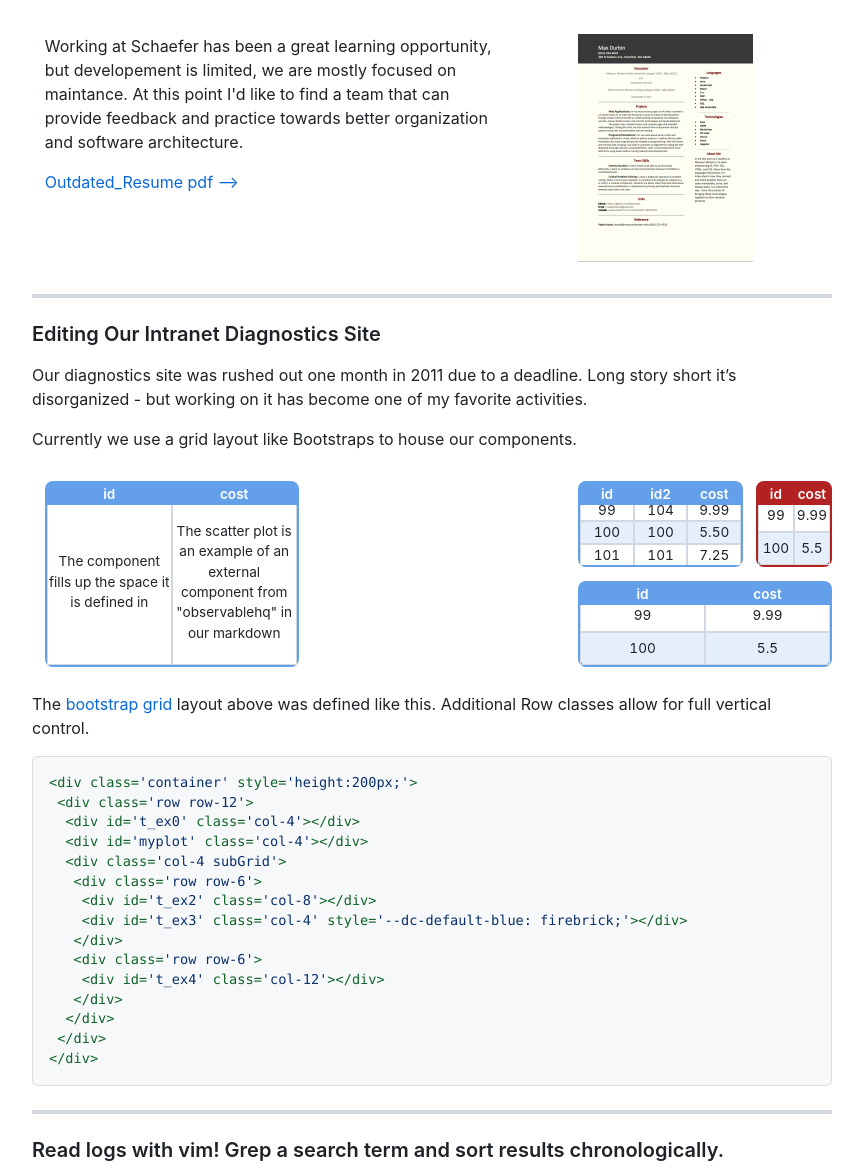
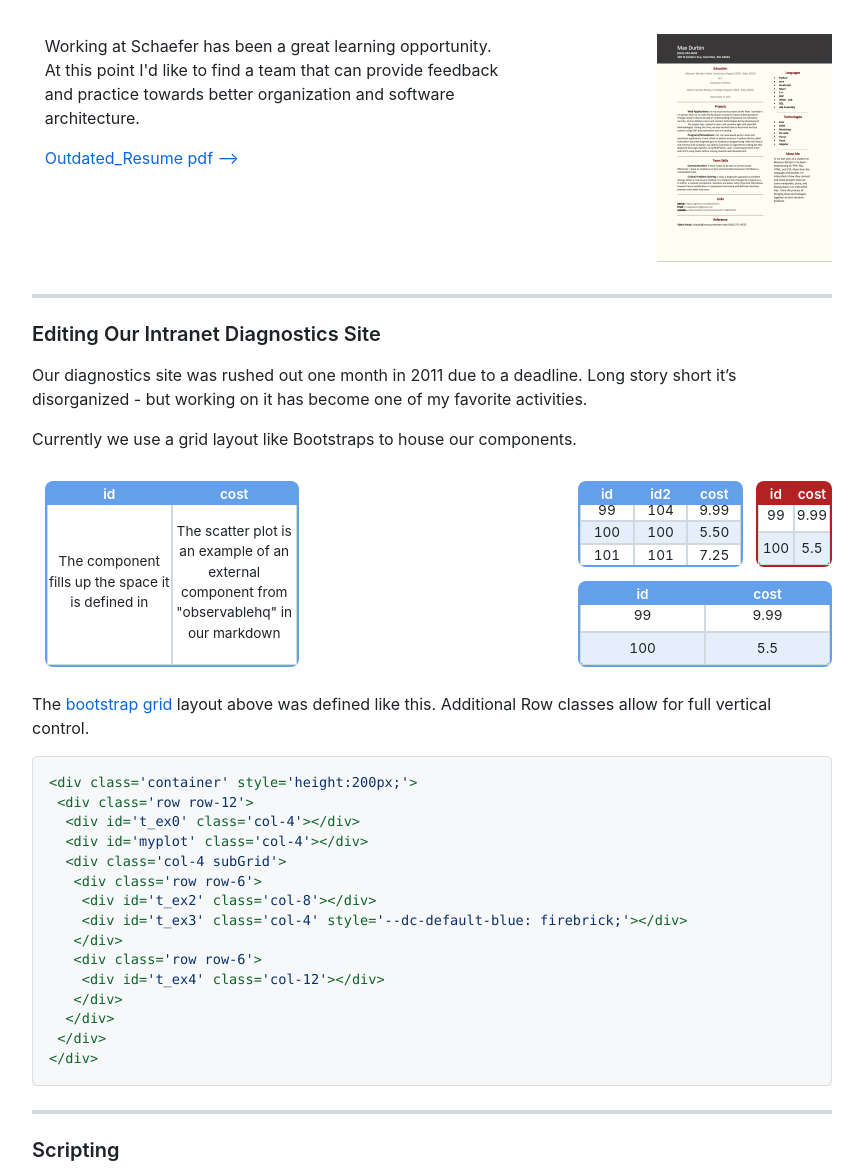
Before and after one commit to Max-Durbin/maxdurbin, a Jekyll site: the page built from index.md, in a window 1280 px wide and 1400 px high, scrolled down 458 px, cut to the strip 229-1400 px from the top of the window. Shown: the whole strip, without its empty margins (208-1071 px from the left). Built offline with Jekyll 4.4.1, drawn with Linux system fonts in a browser that asks for light colours; nearby versions of some CDN libraries; some of the changed text lies outside the part shown.

Commit message:
Scripting

````diff
--- a/index.md
+++ b/index.md
@@ -31,15 +31,14 @@ We do some development on an internal diagnostics site but our primary responsib
  <div class="row row-12">
   <div class="col-7">
    <p>
-      Working at Schaefer has been a great learning opportunity,
-      but developement is limited, we are mostly focused on maintance.
+      Working at Schaefer has been a great learning opportunity.
       At this point I'd like to find a team that can provide feedback and practice
       towards better organization and software architecture.
    </p>
    <a href="assets/MaxDurbinResume.pdf">Outdated_Resume pdf  --> </a>
   </div>
   <div class="col-1"></div>
-  <div class="col-4">
+  <div style="text-align: right;" class="col-4">
    <img src="{{ '/assets/images/MaxDurbinResume.png' | relative_url }}" alt="resume preview">
   </div>
 </div>
@@ -81,6 +80,15 @@ Additional Row classes allow for full vertical control.
  </div>
 </div>
 ```
+---
+### Scripting
+
+Because our on-site IT team is small we're sometimes asked to work out problems we're not experts in.
+
+* Find a variable in a Siemens plc
+* Analyse the cost of machine faults on production - statistics
+* Automate a report pulling data from legacy GUI (no backend access allowed) - rpa
+
 
 
 
````
